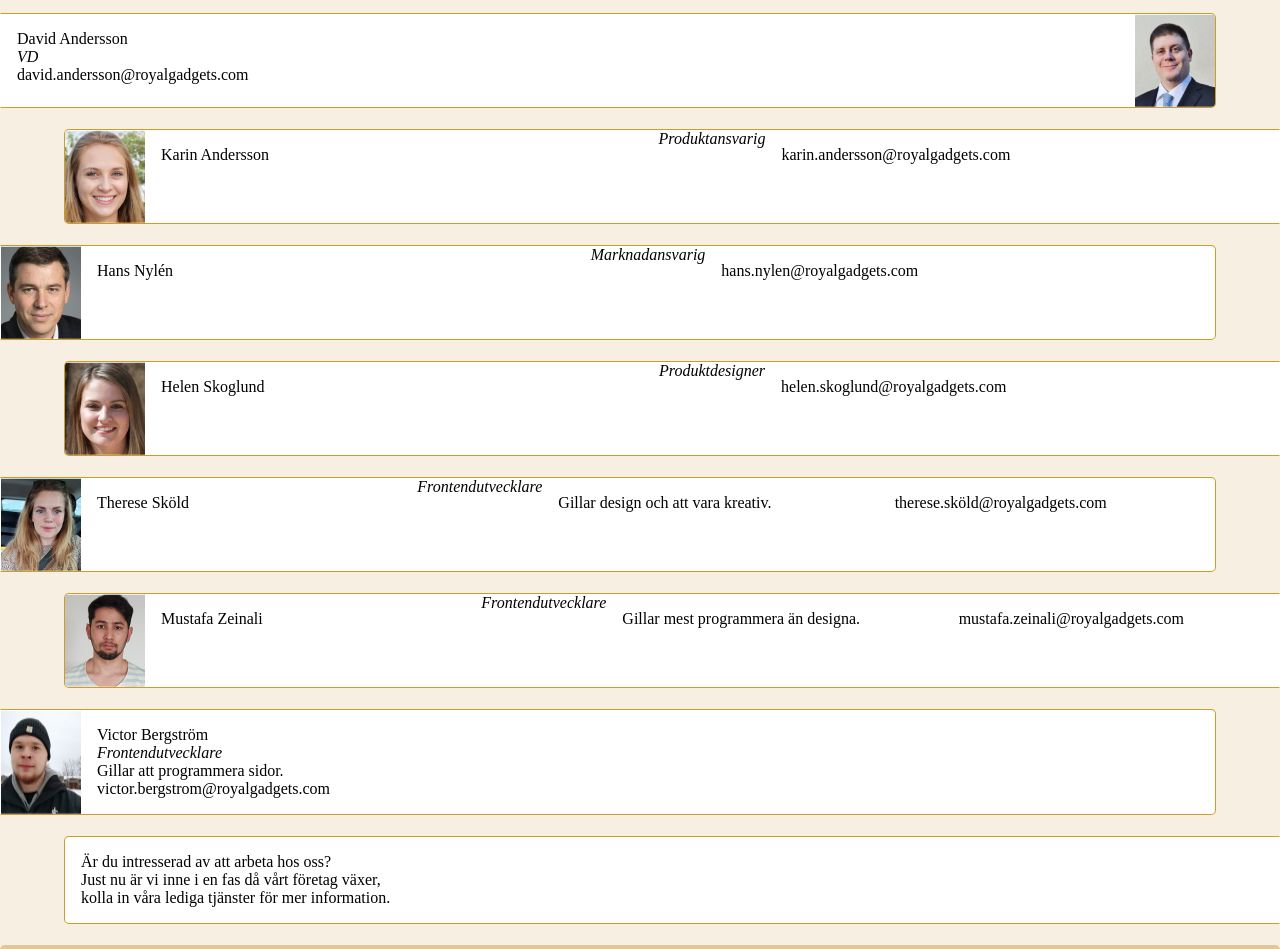
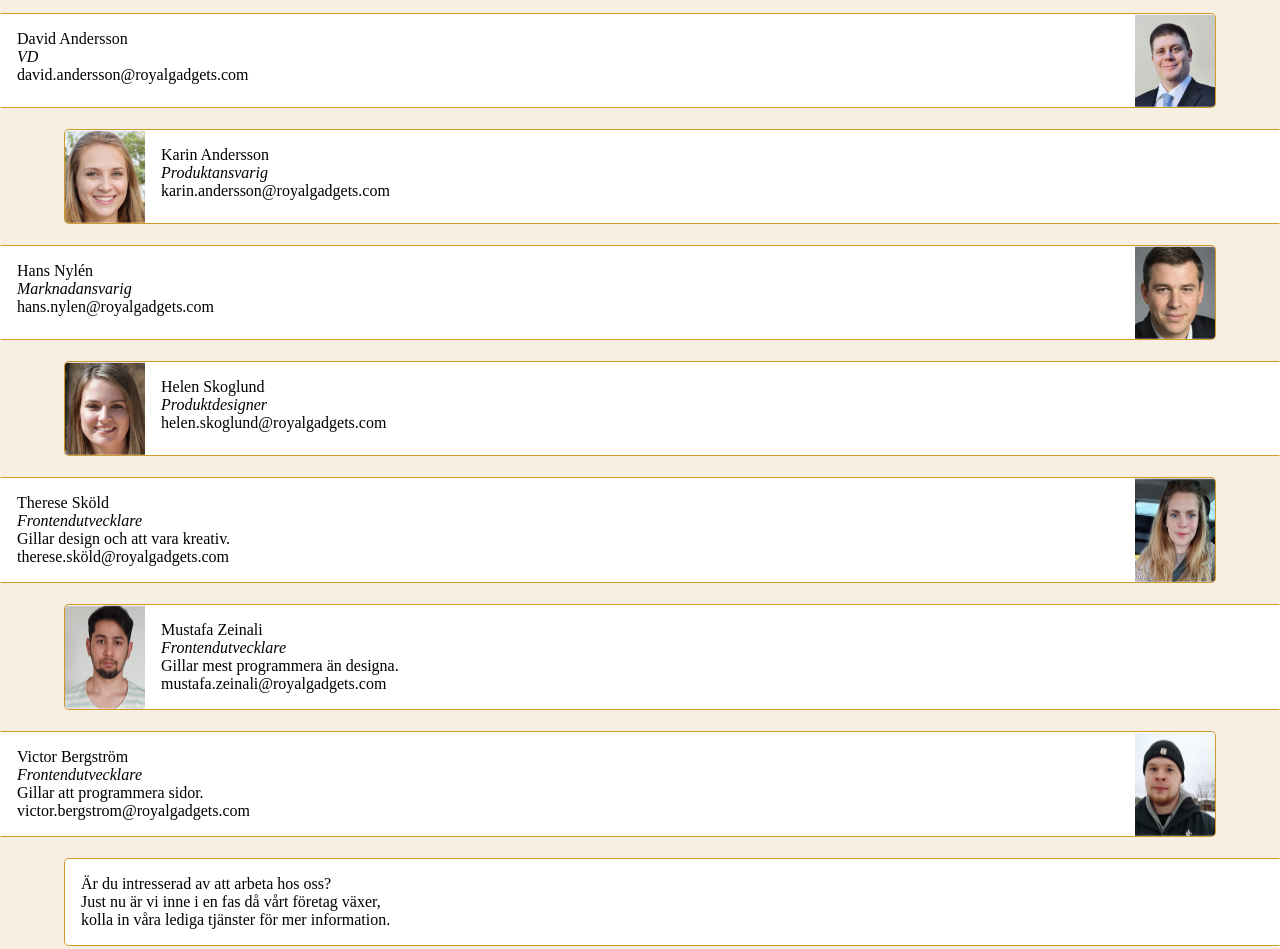
Before and after one commit to ThereseS89/RoyalGadgets, a plain HTML site: page about_us.html in a window 1280 px wide. Shown: the part 1720-2669 px from the top of the page. Drawn offline with Linux system fonts and the light colour scheme.

Commit message:
Corrected the order for some profile imgs

```diff
--- a/about_us.html
+++ b/about_us.html
@@ -47,44 +47,32 @@
 		<!-- Här Jobbar Vi -->
 		<h1>Här jobbar vi</h1>
 		<section class="box-left box-row">
-			<p>David Andersson <br /> <i>VD</i><br />david.andersson@royalgadgets.com</p>
+			<p>David Andersson <br /><i>VD</i><br />david.andersson@royalgadgets.com</p>
 			<img class="profile-img" src="./imgs/david.png" />
 		</section>
 		<section class="box-right box-row">
 			<img class="profile-img" src="./imgs/karin.png" />
-			<p>Karin Andersson</p>
-			<i>Produktansvarig</i>
-			<p>karin.andersson@royalgadgets.com</p>
+			<p>Karin Andersson<br /><i>Produktansvarig</i><br />karin.andersson@royalgadgets.com</p>
 		</section>
 		<section class="box-left box-row">
+			<p>Hans Nylén<br /><i>Marknadansvarig</i><br />hans.nylen@royalgadgets.com</p>
 			<img class="profile-img" src="./imgs/hans.png" />
-			<p>Hans Nylén</p>
-			<i>Marknadansvarig</i>
-			<p>hans.nylen@royalgadgets.com</p>
 		</section>
 		<section class="box-right box-row">
 			<img class="profile-img" src="./imgs/helen.png" />
-			<p>Helen Skoglund</p>
-			<i>Produktdesigner</i>
-			<p>helen.skoglund@royalgadgets.com</p>
+			<p>Helen Skoglund<br /><i>Produktdesigner</i><br />helen.skoglund@royalgadgets.com</p>
 		</section>
 		<section class="box-left box-row">
+			<p>Therese Sköld<br /><i>Frontendutvecklare</i><br />Gillar design och att vara kreativ.<br />therese.sköld@royalgadgets.com</p>
 			<img class="profile-img" src="./imgs/therese.png" />
-			<p>Therese Sköld</p>
-			<i>Frontendutvecklare</i>
-			<p>Gillar design och att vara kreativ.</p>
-			<p>therese.sköld@royalgadgets.com</p>
 		</section>
 		<section class="box-right box-row">
 			<img class="profile-img" src="./imgs/mustafa.png" />
-			<p>Mustafa Zeinali</p>
-			<i>Frontendutvecklare</i>
-			<p>Gillar mest programmera än designa.</p>
-			<p>mustafa.zeinali@royalgadgets.com</p>
+			<p>Mustafa Zeinali<br /><i>Frontendutvecklare</i><br />Gillar mest programmera än designa.<br />mustafa.zeinali@royalgadgets.com</p>
 		</section>
 		<section class="box-left box-row">
+			<p>Victor Bergström<br /><i>Frontendutvecklare</i><br />Gillar att programmera sidor.<br />victor.bergstrom@royalgadgets.com</p>
 			<img class="profile-img" src="./imgs/victor.png" />
-			<p>Victor Bergström<br /><i>Frontendutvecklare</i><br />Gillar att programmera sidor.<br />victor.bergstrom@royalgadgets.com</p>
 		</section>
 		<section class="box-right box-row">
 			<p>Är du intresserad av att arbeta hos oss?<br />
```
